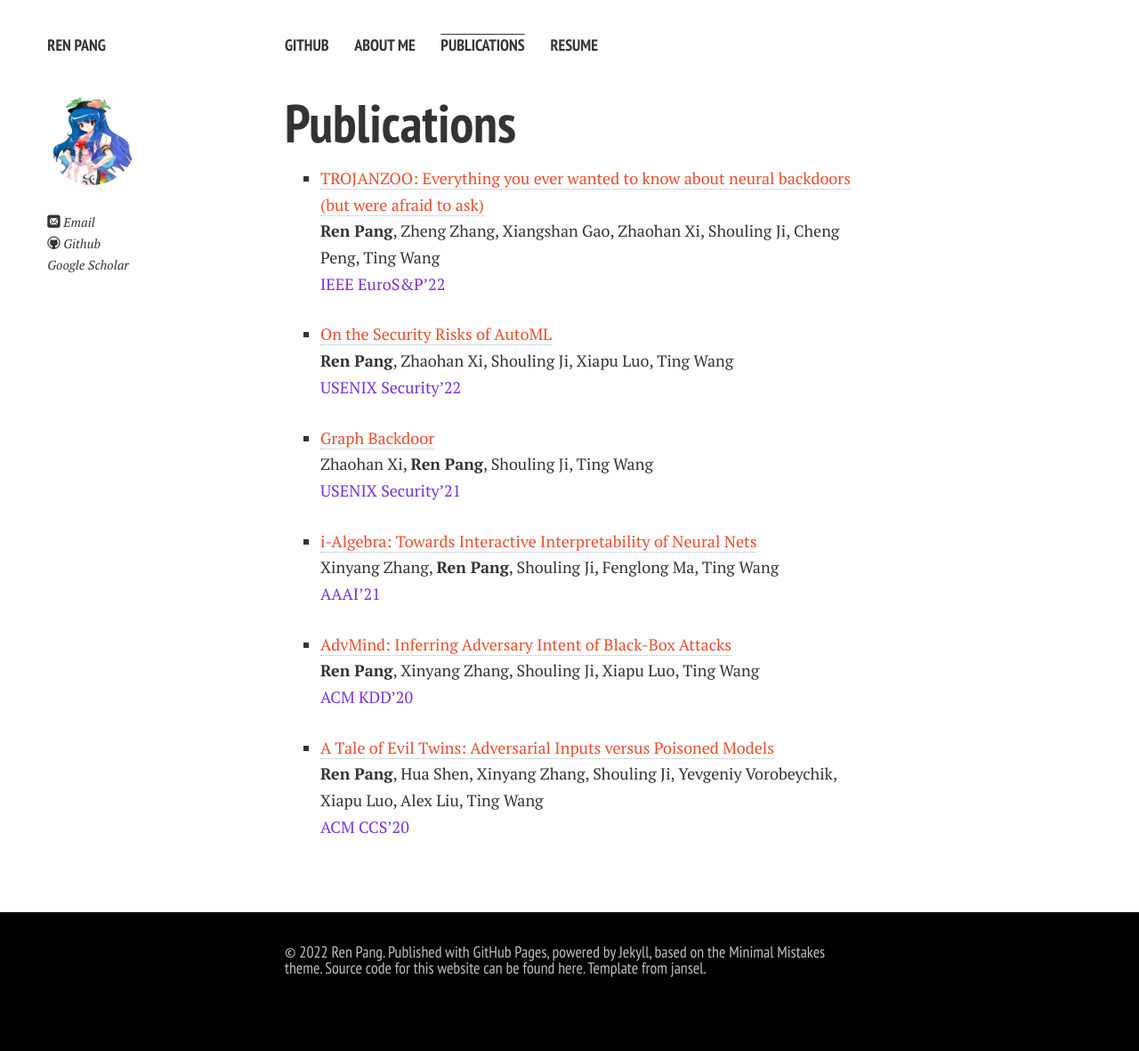
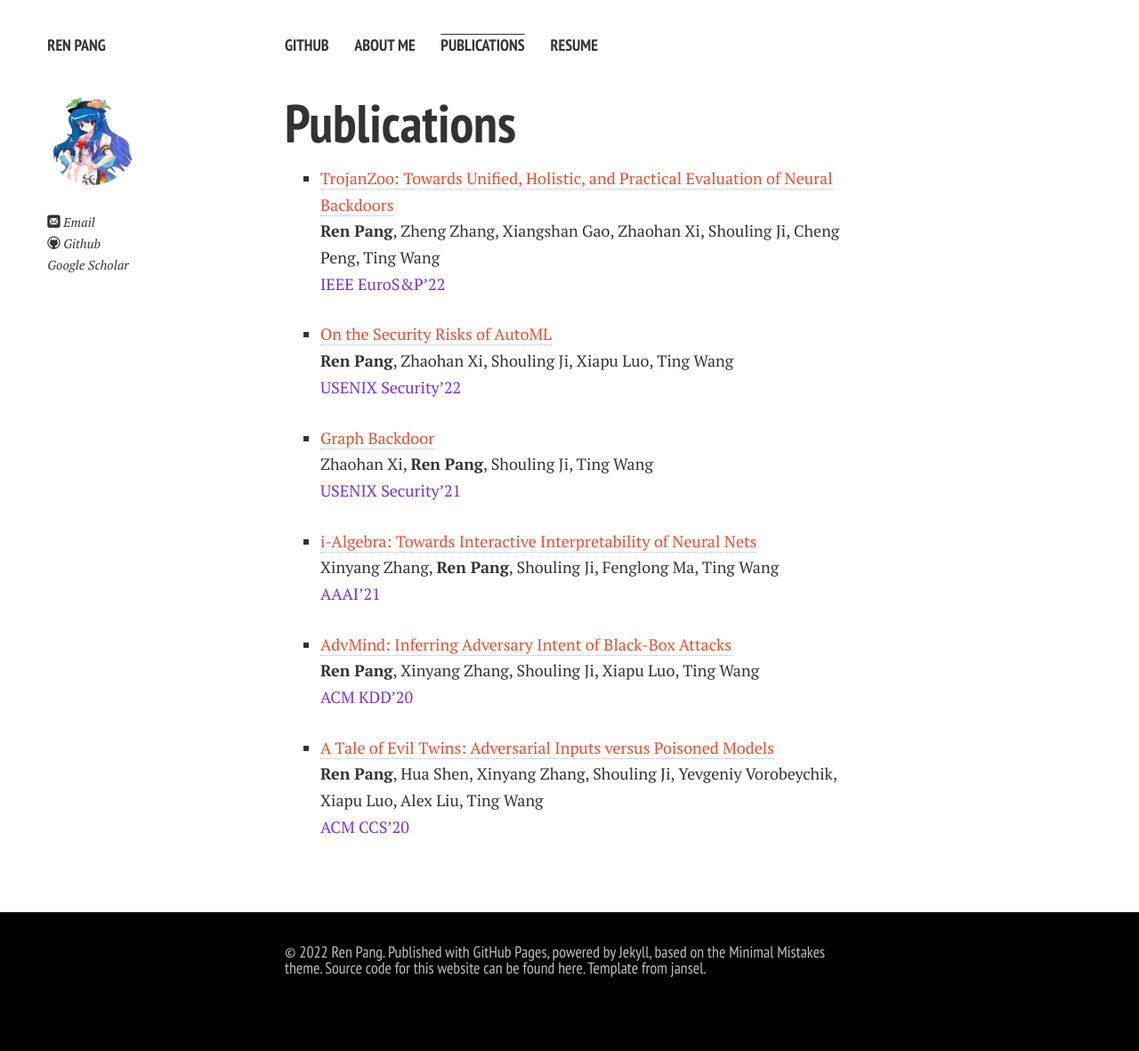
Before and after one commit to ain-soph/ain-soph.github.io, a Jekyll site: the page built from publications.md, in a window 1280 px wide. Shown: the whole page at 89% size. Built offline with Jekyll 4.4.1, drawn with Linux system fonts in a browser that asks for light colours; nearby versions of some CDN libraries; a style sheet for code colours, icons or effects is not loaded.

Commit message:
Update publications.md

```diff
--- a/publications.md
+++ b/publications.md
@@ -4,7 +4,7 @@ permalink: /publications/index.html
 title: Publications
 pubs:
   - author: __Ren Pang__, Zheng Zhang, Xiangshan Gao, Zhaohan Xi, Shouling Ji, Cheng Peng, Ting Wang
-    title: "TROJANZOO: Everything you ever wanted to know about neural backdoors (but were afraid to ask)"
+    title: "TrojanZoo: Towards Unified, Holistic, and Practical Evaluation of Neural Backdoors"
     booktitle: "IEEE EuroS&P'22"
     url: "https://arxiv.org/abs/2012.09302"
   - author: __Ren Pang__, Zhaohan Xi, Shouling Ji, Xiapu Luo, Ting Wang
```
